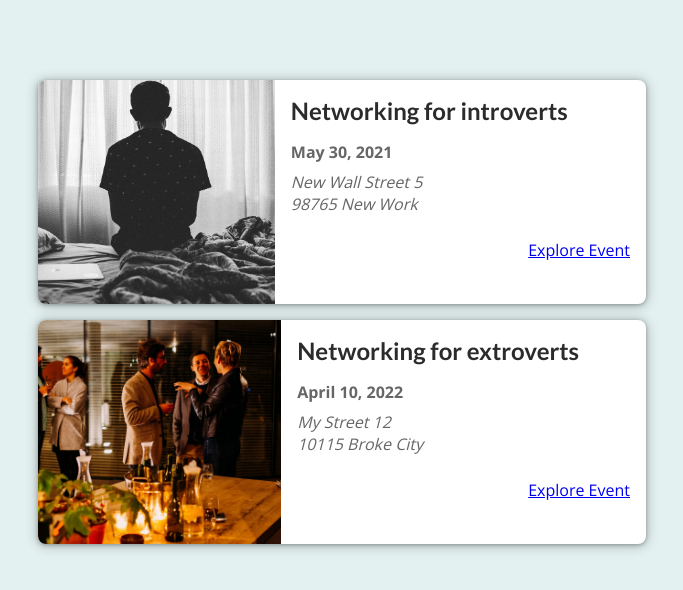
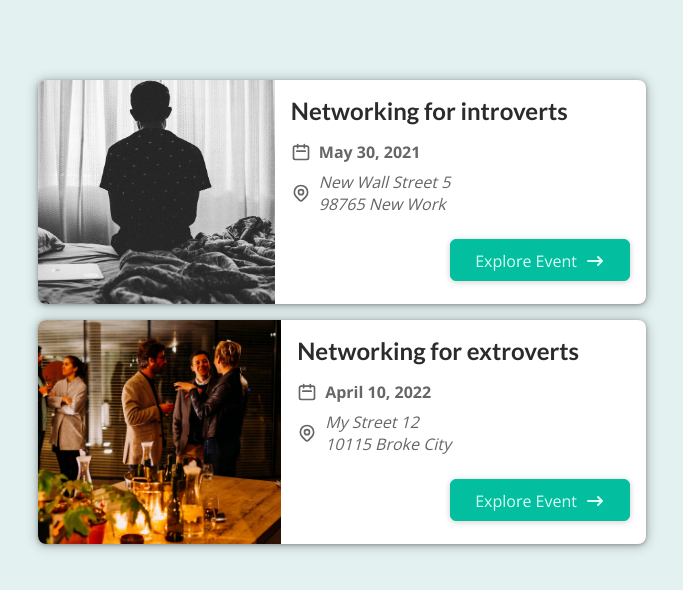
Before and after one commit to vincentabolarin/events, a Next.js app: page / in a window 1280 px wide. Shown: the top 590 px of the page, without its empty margins (298-981 px from the left). Built offline with nearby package versions, Linux system fonts and the light colour scheme.

Commit message:
add buttons and icons

```diff
--- a/components/events/event-item.js
+++ b/components/events/event-item.js
@@ -1,4 +1,7 @@
-import Link from 'next/link';
+import Button from '../ui/button';
+import DateIcon from '../icons/date-icon';
+import AddressIcon from "../icons/address-icon";
+import ArrowRightIcon from "../icons/arrow-right-icon";
 
 import classes from './event-item.module.css';
 
@@ -22,14 +25,19 @@
           <div className={classes.summary}>
             <h2>{title}</h2>
             <div className={classes.date}>
+              <DateIcon />
               <time>{humanReadableDate}</time>
             </div>
             <div className={classes.address}>
+              <AddressIcon />
               <address>{formattedAddress}</address>
             </div>
           </div>
           <div className={classes.actions}>
-                    <Link href={exploreLink}>Explore Event</Link>
+            <Button link={exploreLink}>
+              <span>Explore Event</span>
+              <span className={classes.icon}><ArrowRightIcon /></span>
+            </Button>
           </div>
         </div>
       </li>
--- /dev/null
+++ b/components/icons/address-icon.js
@@ -0,0 +1,25 @@
+function AddressIcon() {
+  return (
+    <svg
+      xmlns='http://www.w3.org/2000/svg'
+      fill='none'
+      viewBox='0 0 24 24'
+      stroke='currentColor'
+    >
+      <path
+        strokeLinecap='round'
+        strokeLinejoin='round'
+        strokeWidth={2}
+        d='M17.657 16.657L13.414 20.9a1.998 1.998 0 01-2.827 0l-4.244-4.243a8 8 0 1111.314 0z'
+      />
+      <path
+        strokeLinecap='round'
+        strokeLinejoin='round'
+        strokeWidth={2}
+        d='M15 11a3 3 0 11-6 0 3 3 0 016 0z'
+      />
+    </svg>
+  );
+}
+
+export default AddressIcon;
--- /dev/null
+++ b/components/icons/arrow-right-icon.js
@@ -0,0 +1,17 @@
+function ArrowRightIcon() {
+  return (
+    <svg
+      xmlns='http://www.w3.org/2000/svg'
+      viewBox='0 0 20 20'
+      fill='currentColor'
+    >
+      <path
+        fillRule='evenodd'
+        d='M12.293 5.293a1 1 0 011.414 0l4 4a1 1 0 010 1.414l-4 4a1 1 0 01-1.414-1.414L14.586 11H3a1 1 0 110-2h11.586l-2.293-2.293a1 1 0 010-1.414z'
+        clipRule='evenodd'
+      />
+    </svg>
+  );
+}
+
+export default ArrowRightIcon;
--- /dev/null
+++ b/components/icons/date-icon.js
@@ -0,0 +1,19 @@
+function DateIcon() {
+  return (
+    <svg
+      xmlns='http://www.w3.org/2000/svg'
+      fill='none'
+      viewBox='0 0 24 24'
+      stroke='currentColor'
+    >
+      <path
+        strokeLinecap='round'
+        strokeLinejoin='round'
+        strokeWidth={2}
+        d='M8 7V3m8 4V3m-9 8h10M5 21h14a2 2 0 002-2V7a2 2 0 00-2-2H5a2 2 0 00-2 2v12a2 2 0 002 2z'
+      />
+    </svg>
+  );
+}
+
+export default DateIcon;
--- /dev/null
+++ b/components/ui/button.js
@@ -0,0 +1,13 @@
+import Link from "next/link";
+
+import classes from './button.module.css';
+
+const Button = (props) => {
+    return (
+      <Link href={props.link}>
+        <a className={classes.btn}>{props.children}</a>
+      </Link>
+    );
+}
+
+export default Button;
--- /dev/null
+++ b/components/ui/button.module.css
@@ -0,0 +1,18 @@
+.btn {
+  text-decoration: none;
+  cursor: pointer;
+  font: inherit;
+  background-color: #03be9f;
+  border: 1px solid #03be9f;
+  border-radius: 6px;
+  color: #dafff7;
+  padding: 0.5rem 1.5rem;
+  text-align: center;
+  box-shadow: 0 1px 6px rgba(0, 0, 0, 0.2);
+}
+
+.btn:hover,
+.btn:active {
+  background-color: #02afa1;
+  border-color: #02afa1;
+}
```
Lines whose indentation alone changed are shown as unchanged.
